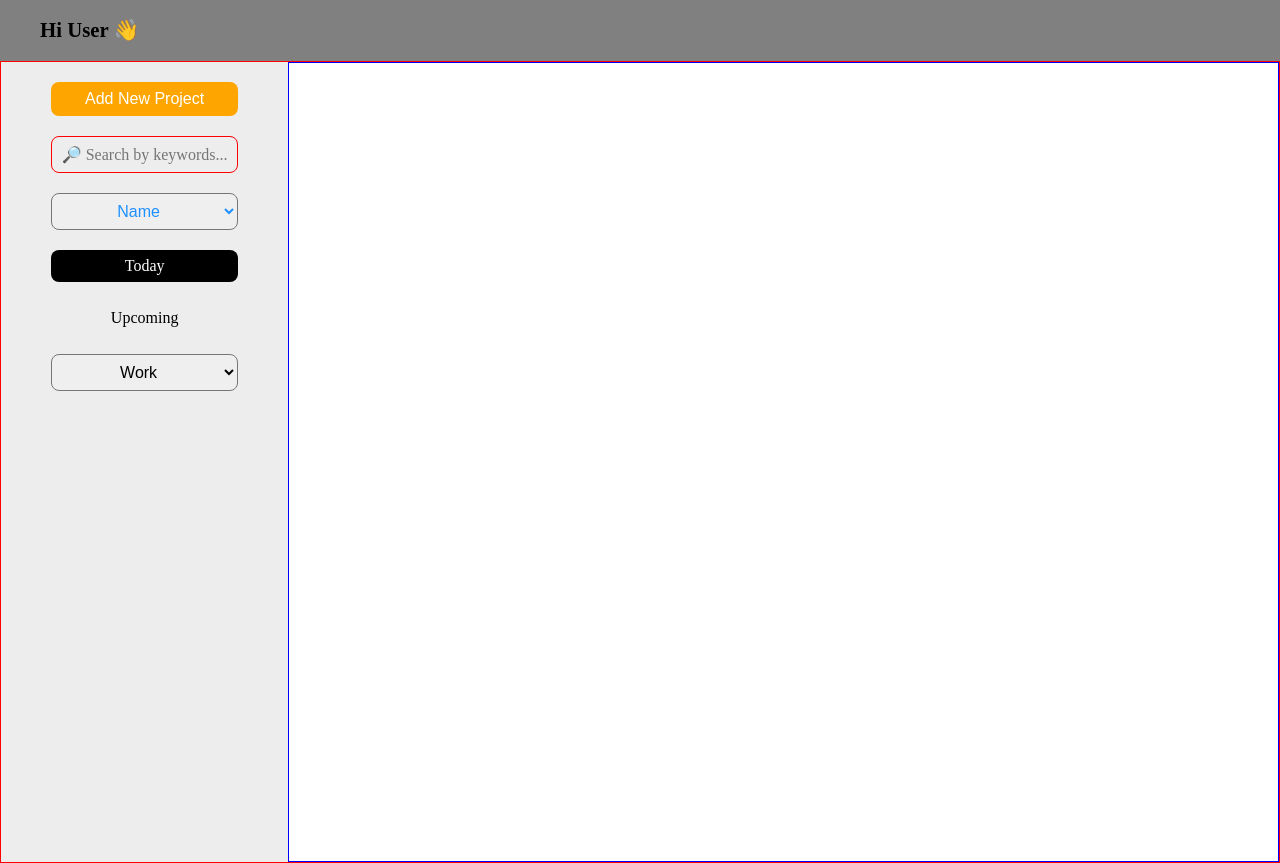
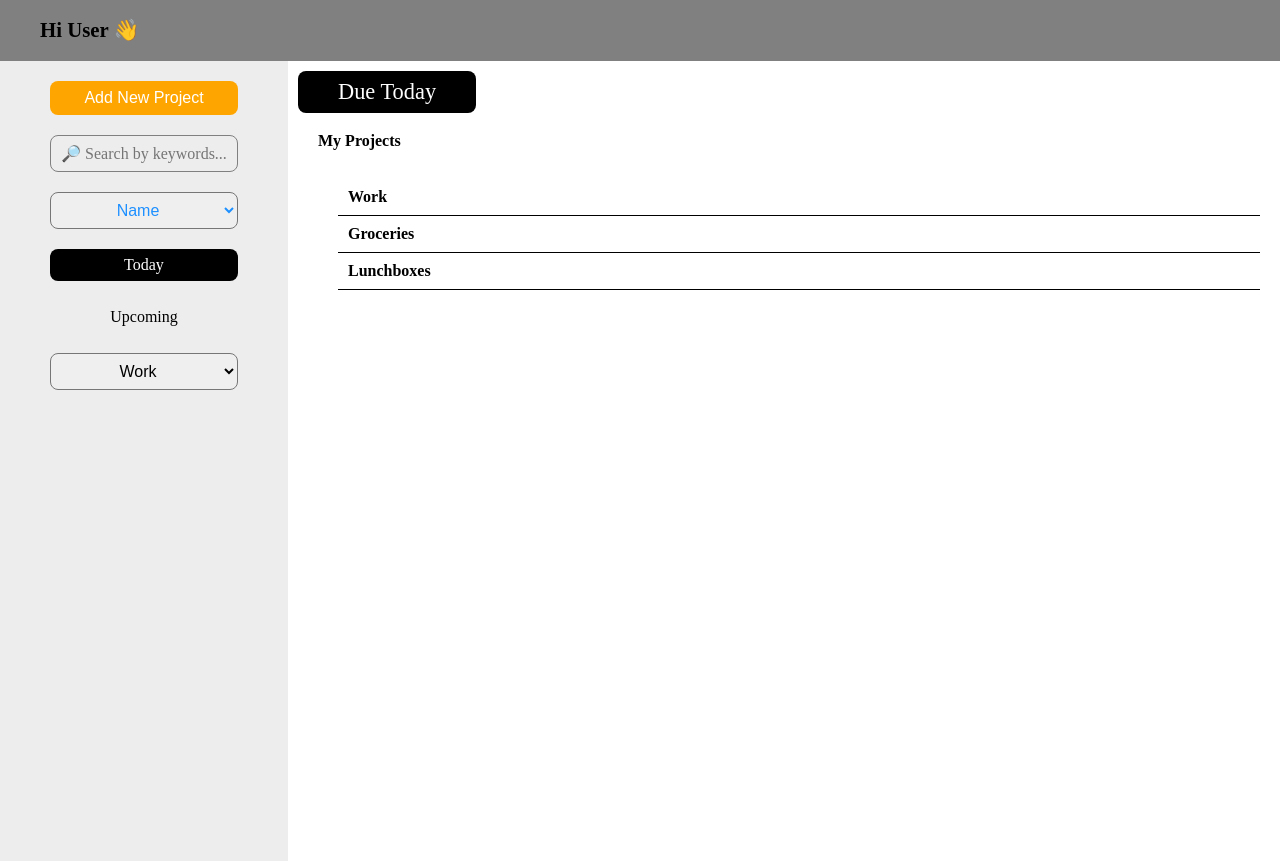
Before and after one commit to miiswom/top-todolist, a website built with webpack: page src/template.html in a window 1280 px wide. Built offline with nearby package versions, Linux system fonts and the light colour scheme.

Commit message:
Add main content template structure

```diff
--- a/src/index.js
+++ b/src/index.js
@@ -1,8 +1,11 @@
-import "./styles.css";
-import "./reset.css"
-import {loadHeader} from "./modules/header";
-import { loadSidebar } from "./modules/sidebar";
+import './styles.css';
+import './reset.css';
+import { loadHeader } from './modules/header';
+import { loadContent } from './modules/content';
+import { loadProjects } from './modules/main-projects';
 
-loadHeader()
+loadHeader();
 
-loadSidebar()
+loadContent();
+
+loadProjects()
--- a/src/modules/content-main.js
+++ /dev/null
@@ -1,3 +0,0 @@
-// *** Main *** //
-const mainContent = document.querySelector("#main-content");
-mainContent.classList.add("#main-content")
--- a/src/modules/content.js
+++ b/src/modules/content.js
@@ -1,3 +1,13 @@
 // *** Content *** //
+import {loadSidebar} from "./sidebar";
+import { loadMain } from "./main";
 
-export const contentDiv = document.querySelector("#content");
+export const contentDiv = document.querySelector('#content');
+
+
+function loadContent() {
+loadSidebar();
+loadMain();
+}
+
+export {loadContent};
--- /dev/null
+++ b/src/modules/main-projects.js
@@ -0,0 +1,30 @@
+// Projects
+
+const projects = [
+  {
+    title: 'Work',
+  },
+  {
+    title: 'Groceries',
+  },
+  {
+    title: 'Lunchboxes',
+  },
+];
+
+export const projectTitle = document.createElement('h3');
+export const projectsDiv = document.createElement("div");
+
+projectsDiv.classList.add("projects-div")
+projectTitle.textContent = 'My Projects';
+
+function loadProjects() {
+  for (let project of projects) {
+    console.log(project.title);
+    const projTitle = document.createElement("h4");
+    projTitle.textContent = project.title;
+    projectsDiv.appendChild(projTitle)
+  }
+}
+
+export {loadProjects}
--- /dev/null
+++ b/src/modules/main.js
@@ -0,0 +1,17 @@
+import { projectsDiv, projectTitle } from "./main-projects";
+
+// *** Main *** //
+const mainContent = document.querySelector('#main');
+mainContent.classList.add('#main');
+
+const mainTitle = document.createElement('h2');
+mainTitle.textContent = 'Due Today';
+mainTitle.classList.add('main-title');
+
+function loadMain() {
+  mainContent.appendChild(mainTitle);
+  mainContent.appendChild(projectTitle);
+  mainContent.appendChild(projectsDiv)
+}
+
+export { loadMain };
--- a/src/modules/sidebar-search-input.js
+++ b/src/modules/sidebar-search-input.js
@@ -1,5 +1,7 @@
-export const searchInput = document.createElement("input");
+// define main module to export:
+export const searchInput = document.createElement('input');
 
-searchInput.setAttribute("type", "text");
-searchInput.placeholder = "🔎 Search by keywords..."
-searchInput.classList.add("search-input");
+// design module attribute, style, textContent, etc.
+searchInput.setAttribute('type', 'text');
+searchInput.placeholder = '🔎 Search by keywords...';
+searchInput.classList.add('search-input');
--- a/src/styles.css
+++ b/src/styles.css
@@ -20,14 +20,14 @@ input {
   font-weight: bold;
 }
 
-#main-content {
+#main {
   width: 80%;
-  border: 1px solid blue;
+  /* border: 1px solid blue; */
 }
 
 #content {
   max-width: 100%;
-  border: 1px solid red;
+  /* border: 1px solid red; */
   display: flex;
   height: 100vh;
 }
@@ -41,8 +41,8 @@ input {
   background: rgba(233, 233, 233, 0.8);
 }
 
-#sidebar>* {
-  margin:10px 30px;
+#sidebar > * {
+  margin: 10px 30px;
   padding: 8px;
   border-radius: 8px;
   text-align: center;
@@ -59,7 +59,6 @@ input {
   border: 1px solid grey;
   max-width: auto;
   color: black;
-  border: 1px solid red;
 }
 
 .task-sort-options-dropdown {
@@ -70,3 +69,30 @@ input {
   background: black;
   color: white;
 }
+
+.main-title {
+  color: #ffff;
+  font-size: 1.4em;
+  background: black;
+  padding: 10px 40px;
+  margin: 10px auto 10px 10px;
+  display: inline-block;
+  border-radius: 8px;
+}
+
+#main h3 {
+  margin: 10px auto 10px 30px;
+    font-weight: bold;
+
+}
+
+.projects-div {
+  margin: 10px auto 10px 30px;
+  padding: 20px;
+}
+
+.projects-div h4 {
+  padding: 10px;
+  font-weight: bold;
+  border-bottom: 1px solid black;
+}
--- a/src/template.html
+++ b/src/template.html
@@ -1,9 +1,8 @@
 <!DOCTYPE html>
 <html lang="en">
-
   <head>
-  <meta charset="UTF-8">
-  <meta name="viewport" content="width=device-width, initial-scale=1.0">
+    <meta charset="UTF-8" />
+    <meta name="viewport" content="width=device-width, initial-scale=1.0" />
     <title>TOP To Do List</title>
   </head>
 
@@ -11,9 +10,7 @@
     <header id="banner"></header>
     <div id="content">
       <aside id="sidebar"></aside>
-    <main id="main-content"></main>
+      <main id="main"></main>
     </div>
-
   </body>
-
 </html>
```
Also changed, not shown: dist/index.html, dist/main.js. Lines whose indentation alone changed are shown as unchanged.
